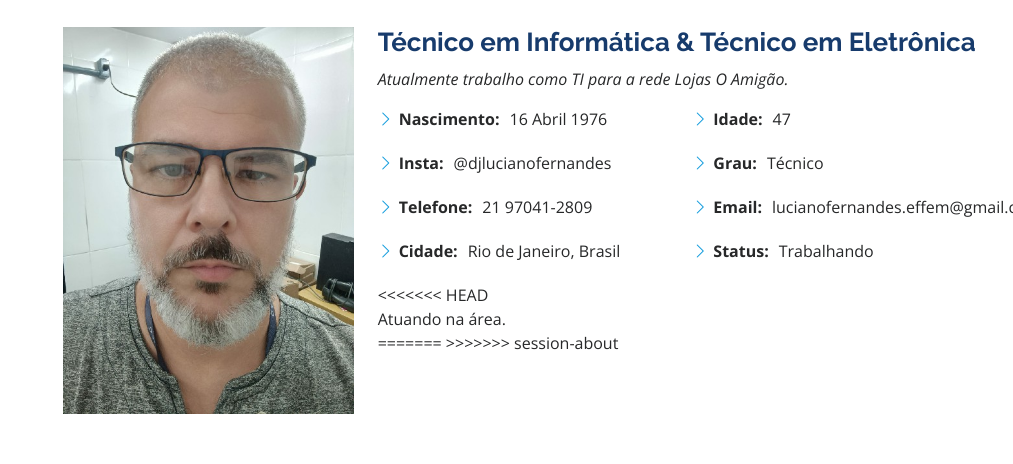
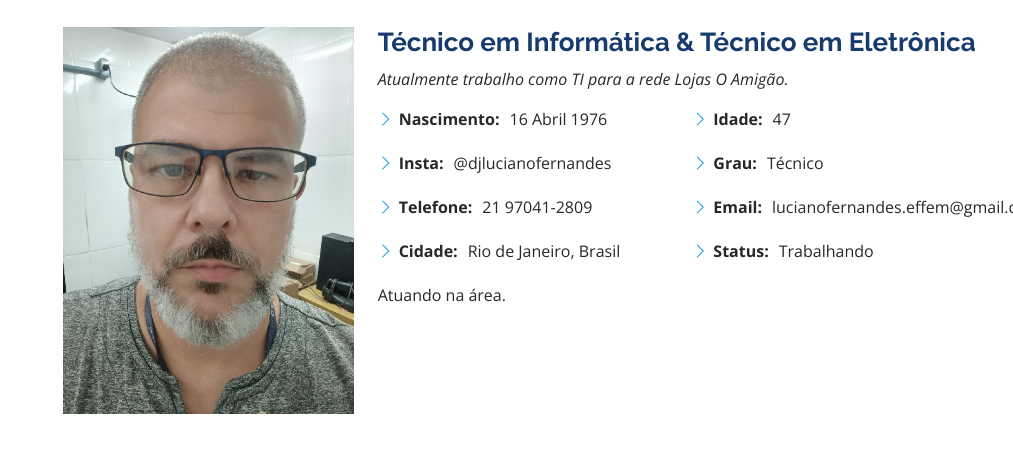
Before and after one commit to lucianofernandesti/Portifolio, a plain HTML site: page index.html in a window 1280 px wide. Shown: the part 1037-1501 px from the top of the page, without its empty margins (267-1280 px from the left). Drawn offline with nearby package versions, Linux system fonts and the light colour scheme.

```diff
--- a/index.html
+++ b/index.html
@@ -117,15 +117,11 @@
                 </ul>
               </div>
             </div>
-<<<<<<< HEAD
             <p>
               Atuando na área.
             </p>
-=======
->>>>>>> session-about
           </div>
         </div>
-
       </div>
     </section><!-- End About Section -->
 
```
